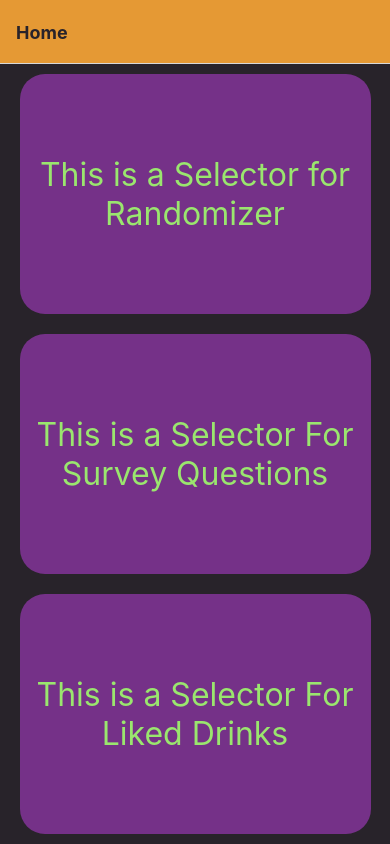
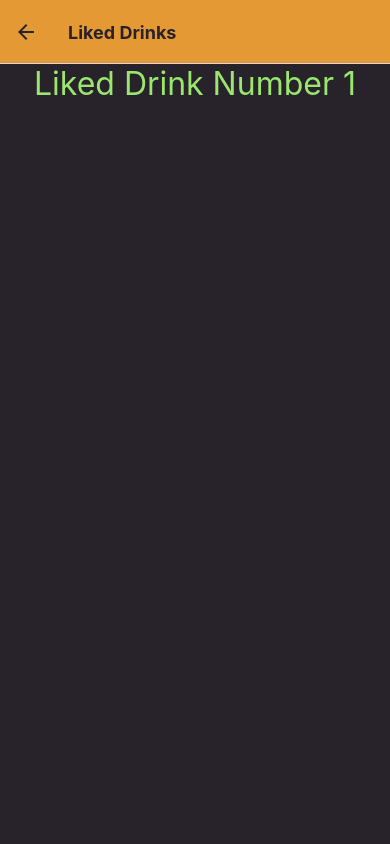
Before and after one commit to 4850-01-Senior-Project/Choose-a-Booze, a React Native app in the folder client/: screen /LikedDrinks in a window 390 px wide. Built offline with nearby package versions, Linux system fonts and the light colour scheme.

Commit message:
Added LikedDrinks Screen

```diff
--- a/client/App.js
+++ b/client/App.js
@@ -10,7 +10,7 @@ import * as Font from "expo-font";
 import Home from "./ui/screens/Home";
 import Randomizer from "./ui/screens/Randomizer";
 import SurveyScreen from "./ui/screens/SurveyScreen";
-// import LikedDrinks from "./ui/screens/LikedDrinks";
+import LikedDrinks from "./ui/screens/LikedDrinks";
 
 import { styles, colors } from "./ui/assets/Style";
 
@@ -83,14 +83,11 @@ export default function App() {
             component={SurveyScreen}
             options={{ title: 'Survey Screen / Drink Selector' }}
           />
-
-          {/*
           <Stack.Screen
             name="LikedDrinks"
             component={LikedDrinks}
             options={{ title: 'Liked Drinks' }}
           />
-            */}
         </Stack.Navigator>
       </NavigationContainer>
     </View>
--- a/client/ui/screens/Home.js
+++ b/client/ui/screens/Home.js
@@ -17,7 +17,7 @@ export default function Home({ navigation }) {
         onPress={() => navigation.navigate('SurveyScreen')}
         item='This is a Selector For Survey Questions' />
       <Selector
-        onPress={() => navigation.navigate('Home')} // Needs to be changed to Liked Drinks
+        onPress={() => navigation.navigate('LikedDrinks')}
         item='This is a Selector For Liked Drinks' />
     </View>
   );
--- /dev/null
+++ b/client/ui/screens/LikedDrinks.js
@@ -0,0 +1,15 @@
+import { ScrollView, Text, View } from 'react-native';
+import { styles, colors } from '../assets/Style';
+
+// --------------------------------------------------
+
+export default function Randomizer() {
+
+  return (
+    <View style={{ flex: 1, backgroundColor: colors.black }}>
+      <ScrollView>
+        <Text style={styles.h1}>Liked Drink Number 1</Text>
+      </ScrollView>
+    </View>
+  );
+}
```
